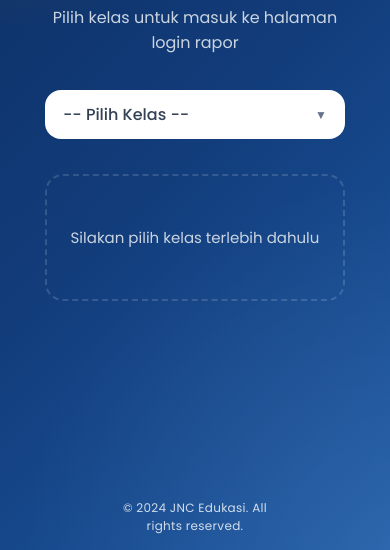
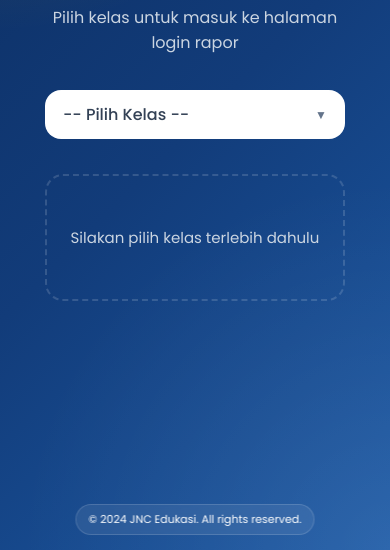
Before and after one commit to eraport-system/eraport-system.github.io, a plain HTML site: page index.html in a window 390 px wide. Shown: the part 294-844 px from the top of the page. Drawn offline with Linux system fonts and the light colour scheme.

Commit message:
Update index.html
Signed-off-by: eraport-system <eraportsystem001@gmail.com>

```diff
--- a/index.html
+++ b/index.html
@@ -7,6 +7,7 @@
 <link rel="icon" href="https://lh3.googleusercontent.com/TRkHYMKkCxOWdO7CG0swMwP0S7nuMp1uHrlDTW4hA_DvQyHNn3vwbKSOQYxyPvOzYixHa5YHDw_ys1Erpg" type="image/x-icon">
 <link href="https://fonts.googleapis.com/css2?family=Poppins:wght@300;400;500;600;700&display=swap" rel="stylesheet">
 <style>
+
 *{
     margin:0;
     padding:0;
@@ -25,6 +26,7 @@ html::-webkit-scrollbar,
 body::-webkit-scrollbar{
     display: none; /* Chrome, Edge, Safari */
 }
+
 body{
     min-height:100vh;
     background:
@@ -40,7 +42,6 @@ body{
 .container{
     width:min(100%,1000px);
 }
-
 
 .title{
     text-align:center;
@@ -123,19 +124,18 @@ body{
     bottom:15px;
     left:50%;
     transform:translateX(-50%);
-    color:rgba(255,255,255,.8);
-    font-size:13px;
+    padding:8px 18px;
+    background:rgba(255,255,255,.08);
+    backdrop-filter:blur(10px);
+    border:1px solid rgba(255,255,255,.15);
+    border-radius:20px;
+    color:#fff;
+    font-size:clamp(10px,2.5vw,13px);
+    white-space:nowrap;
     text-align:center;
-    letter-spacing:.3px;
     z-index:100;
 }
 
-@media(max-width:768px){
-    .footer{
-        font-size:12px;
-        padding:0 10px;
-    }
-}
 
 @keyframes zoomIn{
     from{
@@ -227,6 +227,12 @@ body{
 
     .class-card img{
         height:180px;
+    }
+
+    .footer{
+        font-size:11px;
+        padding:6px 12px;
+        max-width:95%;
     }
 
 }
```
